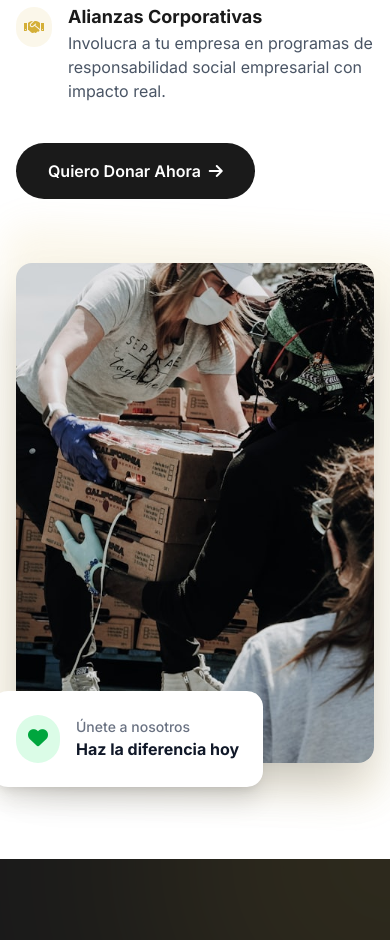
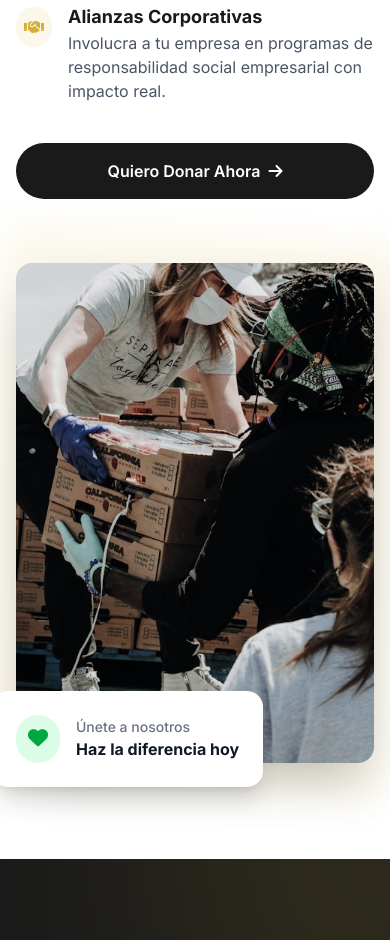
Before and after one commit to jeisson0422/almagentil, a website built with Vite: page index.html in a window 390 px wide. Shown: the part 2877-3817 px from the top of the page. Built offline with nearby package versions, Linux system fonts and the light colour scheme.

Commit message:
style: make donate button full width on mobile

```diff
--- a/index.html
+++ b/index.html
@@ -34,8 +34,7 @@
           <a href="/" class="text-primary-gold font-semibold transition-colors">Inicio</a>
           <a href="about" class="text-gray-300 hover:text-primary-gold font-medium transition-colors">Quiénes
             Somos</a>
-          <a href="programs"
-            class="text-gray-300 hover:text-primary-gold font-medium transition-colors">Programas</a>
+          <a href="programs" class="text-gray-300 hover:text-primary-gold font-medium transition-colors">Programas</a>
           <a href="donate"
             class="px-5 py-2.5 rounded-full bg-primary-gold text-white font-semibold hover:bg-yellow-600 hover:shadow-lg hover:-translate-y-0.5 transition-all duration-300">Donar</a>
         </nav>
@@ -72,9 +71,8 @@
     <section class="relative h-screen flex items-center justify-center pt-20 overflow-hidden">
       <!-- Background Image -->
       <div class="absolute inset-0 z-0">
-        <img
-          src="/assets/images/hero.jpg"
-          alt="Niños" class="w-full h-full object-cover object-center animate-subtle-zoom">
+        <img src="/assets/images/hero.jpg" alt="Niños"
+          class="w-full h-full object-cover object-center animate-subtle-zoom">
         <div class="absolute inset-0 bg-black/60"></div>
       </div>
 
@@ -172,9 +170,8 @@
             <div
               class="absolute -inset-4 bg-primary-gold/20 rounded-3xl transform rotate-3 scale-105 blur-lg opacity-50">
             </div>
-            <img
-              src="/assets/images/ninos.jpg"
-              alt="Niños felices en la escuela" class="relative rounded-2xl shadow-2xl object-cover w-full h-[500px]">
+            <img src="/assets/images/ninos.jpg" alt="Niños felices en la escuela"
+              class="relative rounded-2xl shadow-2xl object-cover w-full h-[500px]">
 
             <!-- Floating badge -->
             <div
@@ -231,7 +228,7 @@
             </div>
 
             <a href="donate"
-              class="inline-flex items-center gap-2 px-8 py-4 rounded-full bg-primary-black text-white font-semibold hover:bg-gray-800 hover:-translate-y-1 transition-all duration-300">
+              class="flex justify-center md:inline-flex items-center gap-2 px-8 py-4 rounded-full bg-primary-black text-white font-semibold w-full md:w-auto hover:bg-gray-800 hover:-translate-y-1 transition-all duration-300">
               Quiero Donar Ahora
               <i class="fas fa-arrow-right"></i>
             </a>
```
